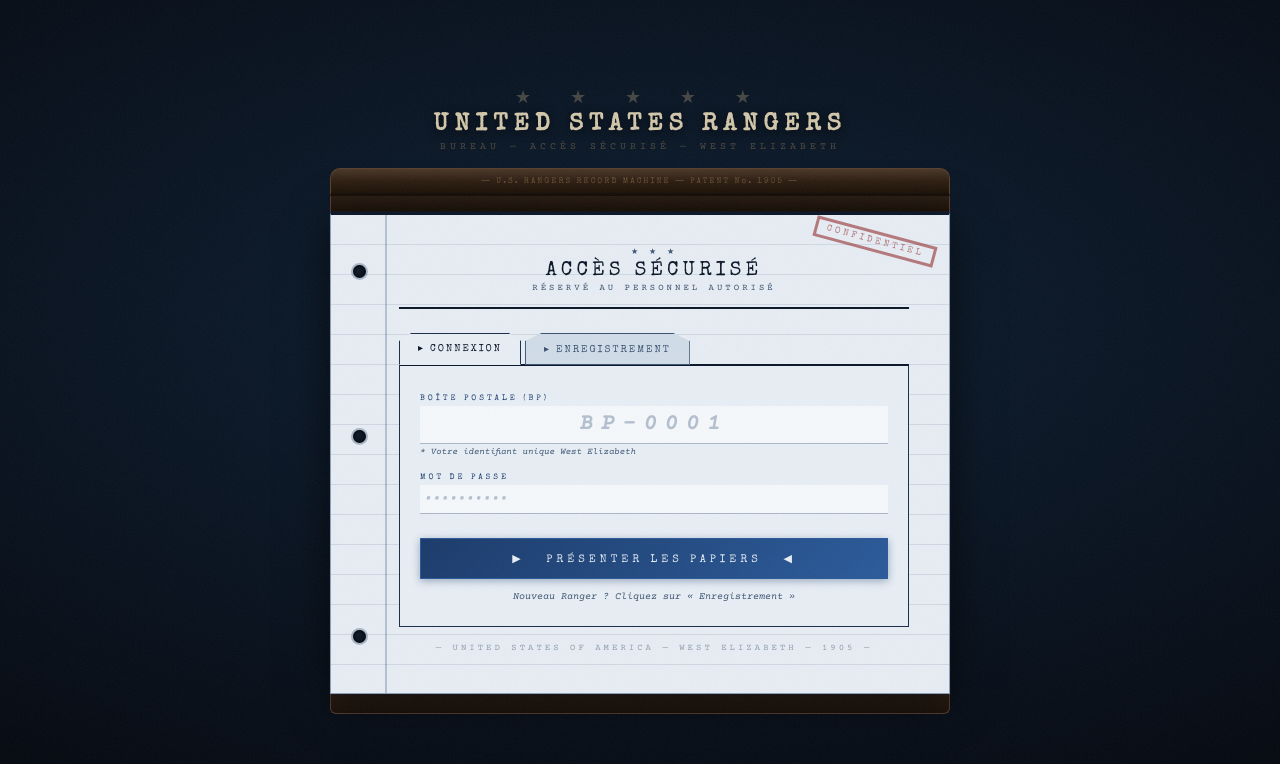
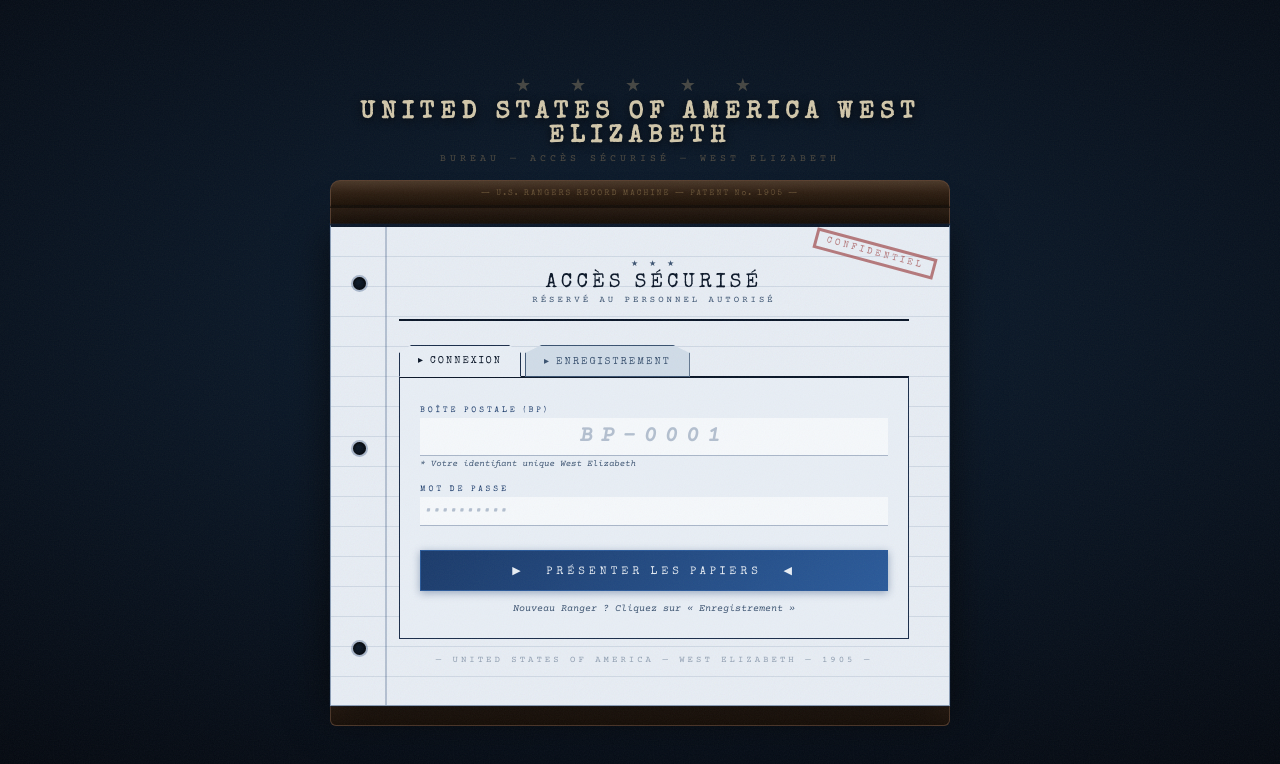
Before and after one commit to AntoineSilva/rangers-panel, a React (Vite) app: page / in a window 1280 px wide. Shown: the top 764 px of the page. Built offline with nearby package versions, Linux system fonts and the light colour scheme; no server answers.

Commit message:
Update LoginPage.jsx

```diff
--- a/src/pages/LoginPage.jsx
+++ b/src/pages/LoginPage.jsx
@@ -83,7 +83,7 @@ export default function LoginPage() {
         <div style={{ textAlign:'center', marginBottom:'16px' }}>
           <div style={{ color:'rgba(210,185,140,0.3)', letterSpacing:'14px', fontSize:'18px' }}>★ ★ ★ ★ ★</div>
           <h1 style={{ fontFamily:"'Special Elite',cursive", color:'rgba(245,230,195,0.85)', fontSize:'clamp(16px,4vw,24px)', letterSpacing:'6px', textTransform:'uppercase', margin:'4px 0', textShadow:'0 2px 10px rgba(0,0,0,0.8)' }}>
-            United States Rangers
+             United States of America West Elizabeth
           </h1>
           <div style={{ color:'rgba(180,150,100,0.4)', fontSize:'10px', letterSpacing:'4px', textTransform:'uppercase' }}>
             Bureau — Accès Sécurisé — West Elizabeth
```
